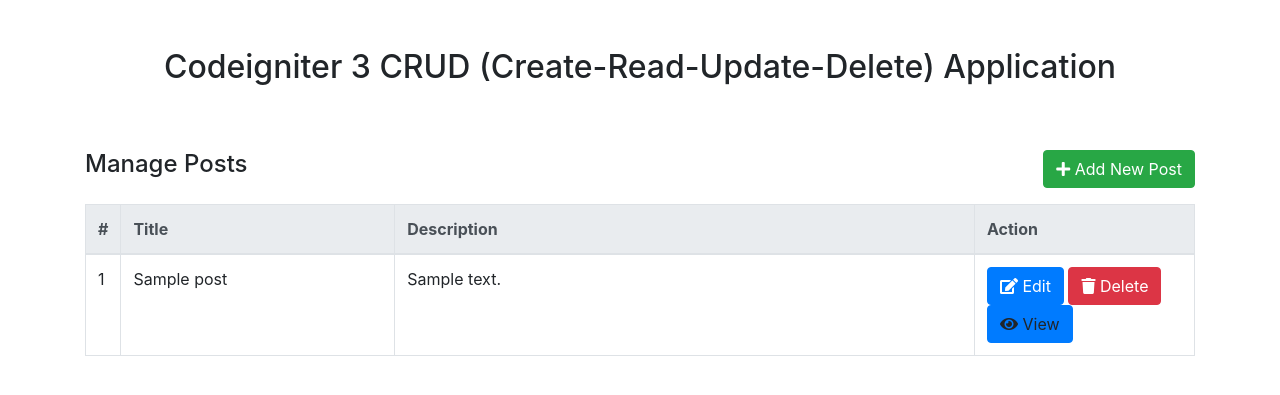
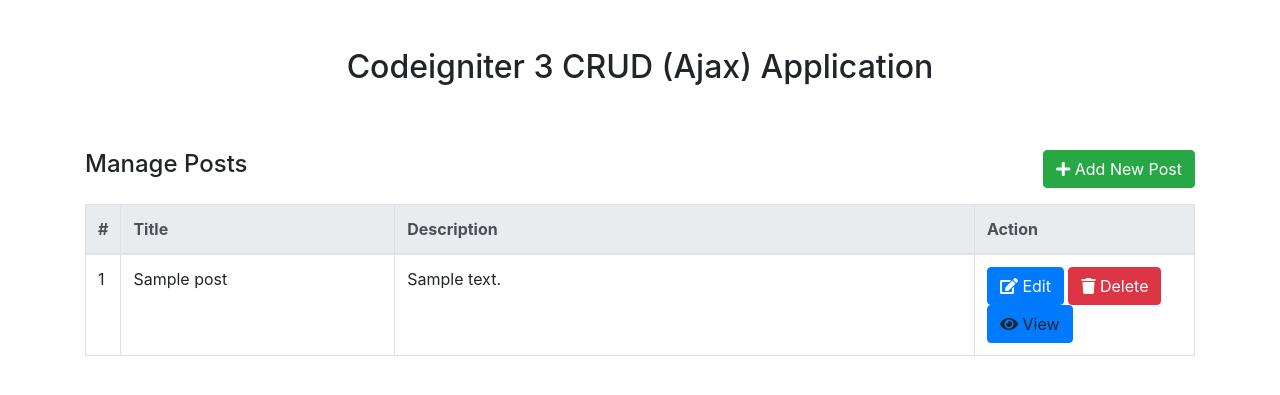
Before and after one commit to ir32/crud-application, a CodeIgniter app: page /crud-application/index.php/post/index in a window 1280 px wide. Shown: the top 395 px of the page. Run offline with CodeIgniter, Linux system fonts and the light colour scheme; tables that the repository leaves empty or names only in its code hold one stand-in row (values such as "Sample post"); some libraries are stand-ins or nearby versions.

Commit message:
change in title

```diff
--- a/application/views/post/list.php
+++ b/application/views/post/list.php
@@ -20,7 +20,7 @@
     <div class="row">
 
       <div class="col-lg-12 my-5">
-        <h2 class="text-center mb-3">Codeigniter 3 CRUD (Create-Read-Update-Delete) Application</h2>
+        <h2 class="text-center mb-3">Codeigniter 3 CRUD (Ajax) Application</h2>
       </div>
 
       <div class="col-lg-12">
```
